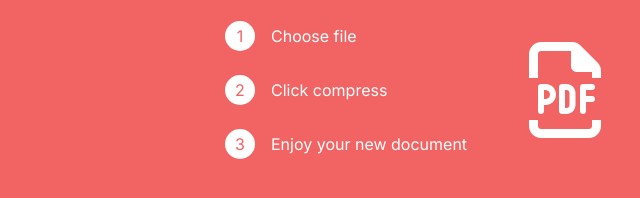
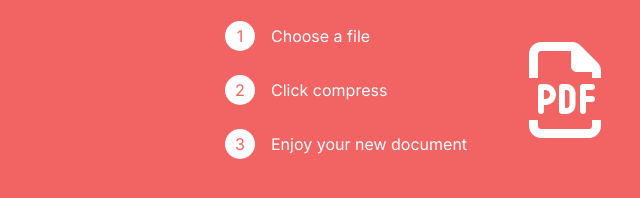
Before and after one commit to jordantauscher/glowing-octo-fortnight, a website: page public/index.html in a window 1280 px wide. Shown: the part 197-395 px from the top of the page, 215-855 px from the left. Drawn offline with Linux system fonts and the light colour scheme.

Commit message:
correct spelling

```diff
--- a/public/index.html
+++ b/public/index.html
@@ -19,7 +19,7 @@
                 <div class="steps">
                     <div class="step">
                         <div class="number">1</div>
-                        <div class="task">Choose file</div>
+                        <div class="task">Choose a file</div>
                     </div>
                     <div class="step">
                         <div class="number">2</div>
```
